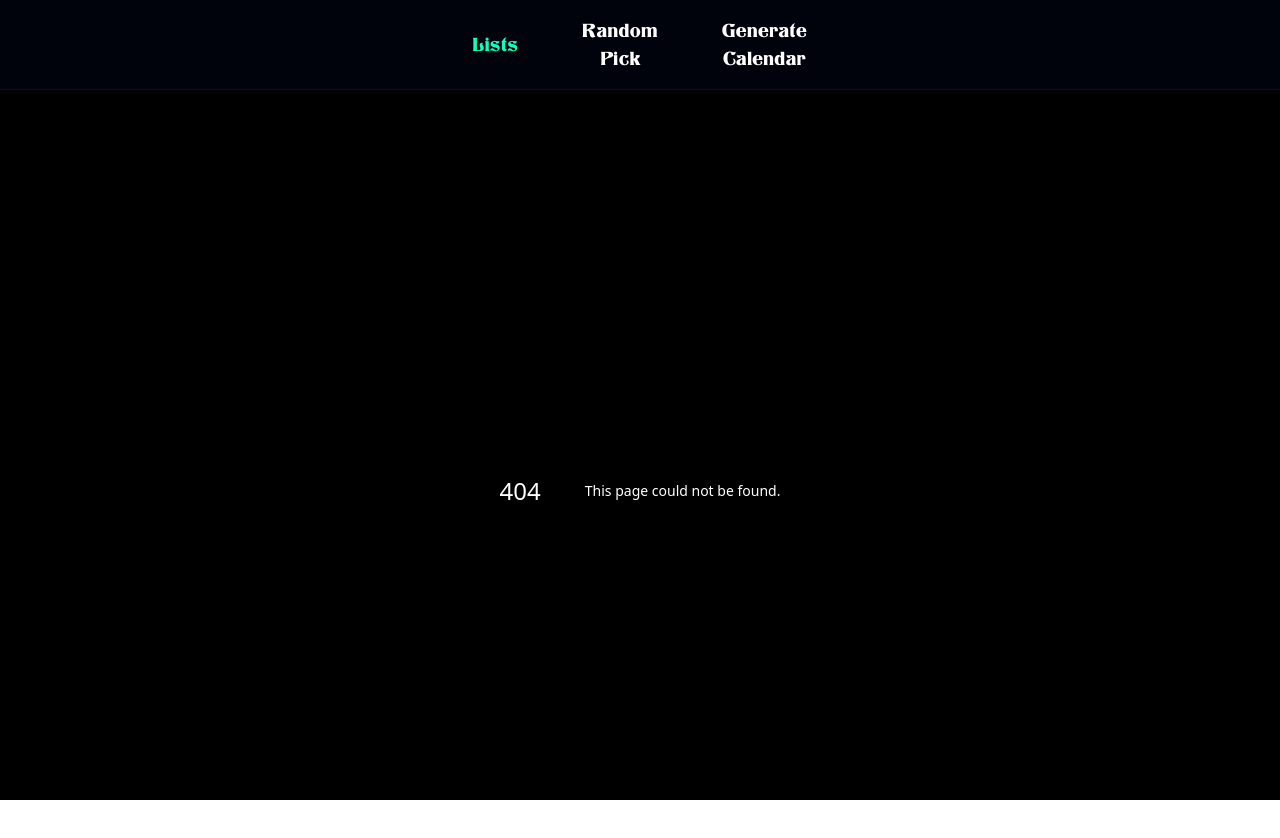
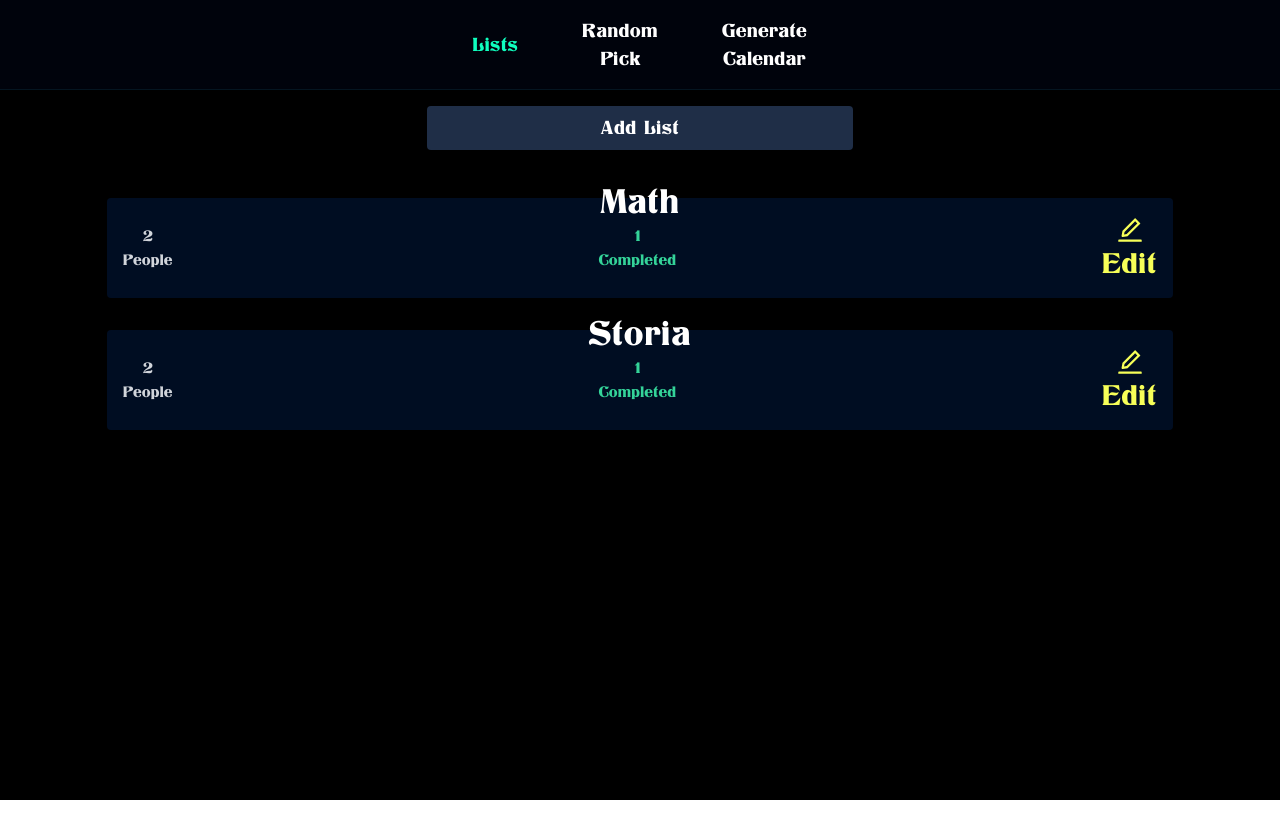
Before and after one commit to Sandoramix/whoisnext, a Next.js app: page /lists in a window 1280 px wide. Before the commit this address had no page. Shown: the top 838 px of the page. After the commit the page ends 800 px from the top, so only its background shows below. Built offline with nearby package versions, Linux system fonts and the light colour scheme.

Commit message:
initial Lists.tsx page commit

```diff
--- /dev/null
+++ b/src/pages/lists.tsx
@@ -0,0 +1,74 @@
+import { useState } from "react"
+import { AiOutlineEdit } from 'react-icons/ai'
+
+type ListItem = {
+	title: string,
+	people: Person[]
+}
+type Person = {
+	name: string,
+	isCompleted: boolean
+}
+
+
+export default function ListsPage() {
+	const [lists, setLists] = useState<ListItem[]>([
+		{
+			title: 'Math',
+			people: [
+				{
+					name: 'Bacci',
+					isCompleted: false
+				},
+				{
+					name: 'Franco S.',
+					isCompleted: true
+				},
+			]
+		},
+		{
+			title: 'Storia',
+			people: [
+				{
+					name: 'Bacci',
+					isCompleted: false
+				},
+				{
+					name: 'Franco Samuele',
+					isCompleted: true
+				},
+			]
+		}
+	])
+
+	return (
+		<div className="w-full h-full items-center flex flex-col">
+			<div className="pt-4" />
+			<section className="w-full flex justify-center">
+				<button className="px-6 py-2 bg-[#1f2e47] hover:bg-[#2c3f61]  rounded w-1/3">Add List</button>
+			</section>
+			<div className="pt-6" />
+			<ul className="list-none w-10/12 max-h-[calc(100vh_-_90px_-_2.5rem)] overflow-auto py-6 flex flex-col gap-8">
+				{lists.map((list, index) => <ListItem list={list} key={index} />)}
+			</ul>
+		</div>
+	)
+}
+
+const ListItem = ({ list }: { list: ListItem }) => {
+
+
+	return (
+		<li className="relative bg-[#000d22] overflow-visible rounded select-none">
+			<h2 className="absolute -top-4 left-1/2 -translate-x-1/2 text-4xl">{list.title}</h2>
+			<div className="flex justify-between min-h-[100px] items-center px-4 text-center">
+				<div className="text-gray-300 text-base">{list.people.length} <br />People</div>
+				<div className="text-emerald-400 text-base">{list.people.filter(p => p.isCompleted).length} <br />Completed</div>
+				<div className="text-3xl flex flex-col justify-center items-center text-[#f7ff58] cursor-pointer hover:text-[#ffca58]">
+					<AiOutlineEdit />
+					<h3>Edit</h3>
+				</div>
+			</div>
+		</li>
+	)
+}
```
